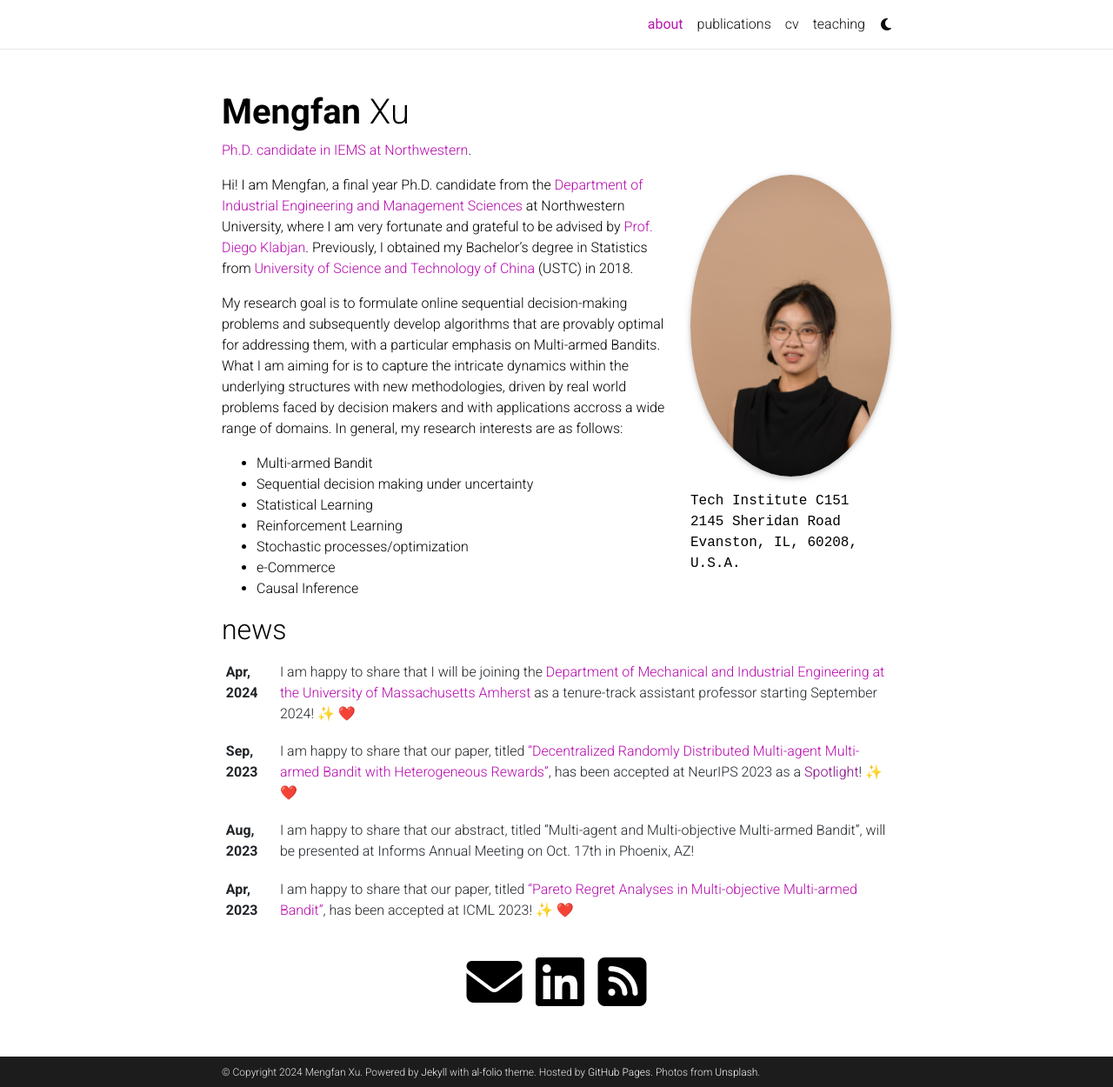
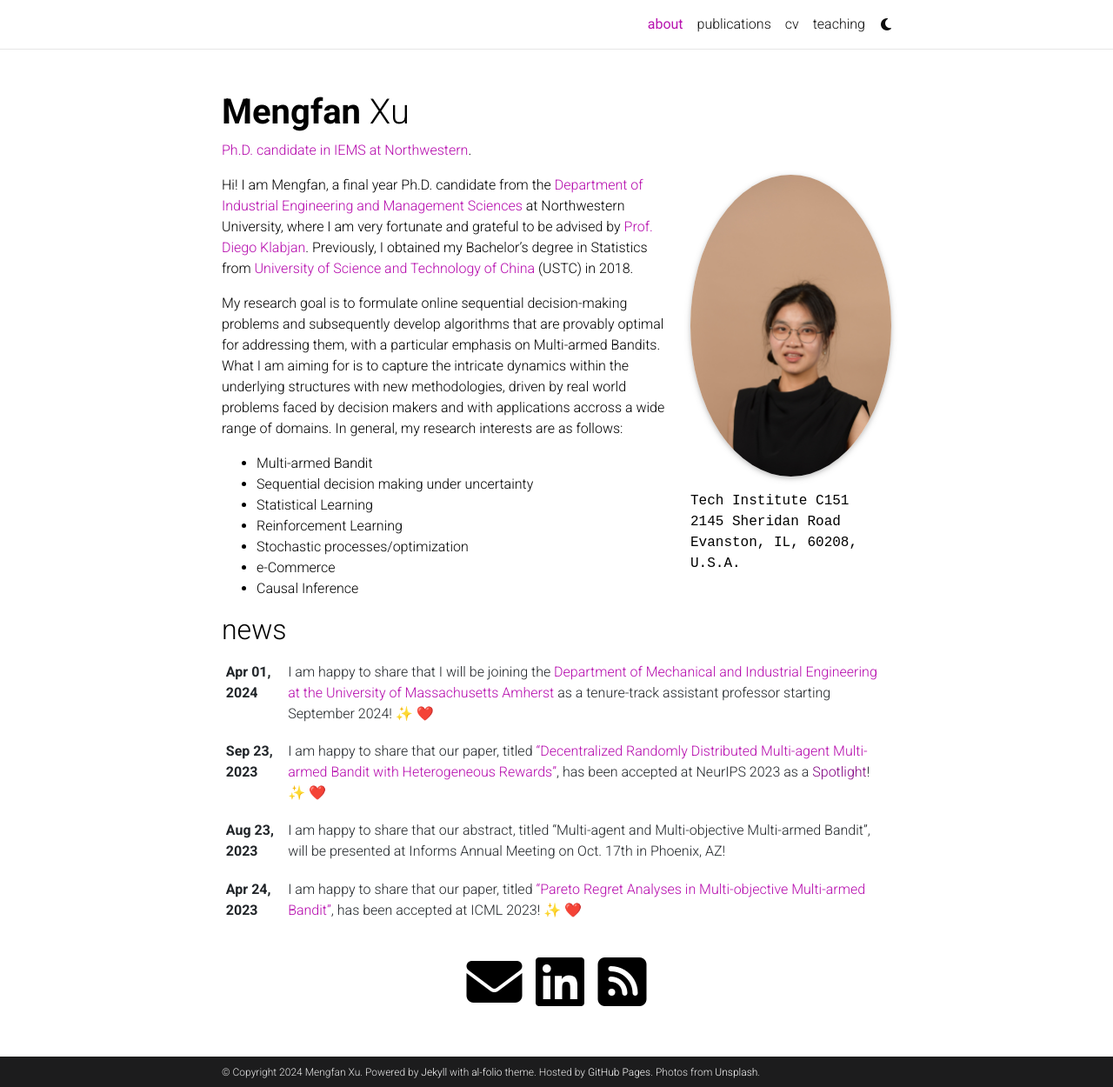
Before and after one commit to mengfanxu1997/mengfanxu1997.github.io, a Jekyll site: the page built from _pages/about.md, in a window 1280 px wide and 1250 px high. Shown: the whole window at 87% size. Built offline with Jekyll 4.4.1, drawn with Linux system fonts in a browser that asks for light colours; full-size pictures stand in for the smaller copies a plugin makes; emoji names are drawn with the system emoji font; comment, search, counter and statistics services are not loaded; a style sheet for code colours, icons or effects is not loaded.

Commit message:
Update news.html

```diff
--- a/_includes/news.html
+++ b/_includes/news.html
@@ -11,7 +11,7 @@
               {% endif %}
               {% for item in news limit: news_limit %}
                 <tr>
-                  <th scope="row">{{ item.date | date: "%b, %Y" }}</th>
+                  <th scope="row">{{ item.date | date: '%b %d, %Y' }}</th>
                   <td>
                     {% if item.inline -%}
                       {{ item.content | remove: '<p>' | remove: '</p>' | emojify }}
```
